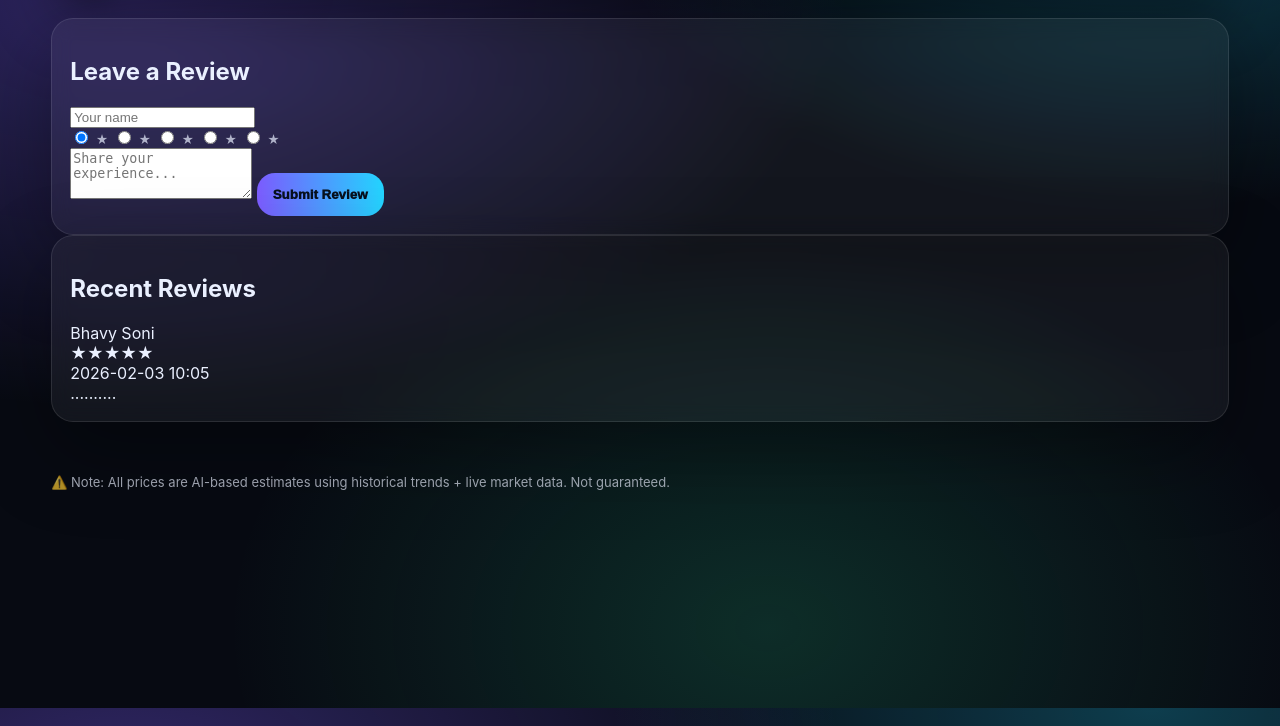
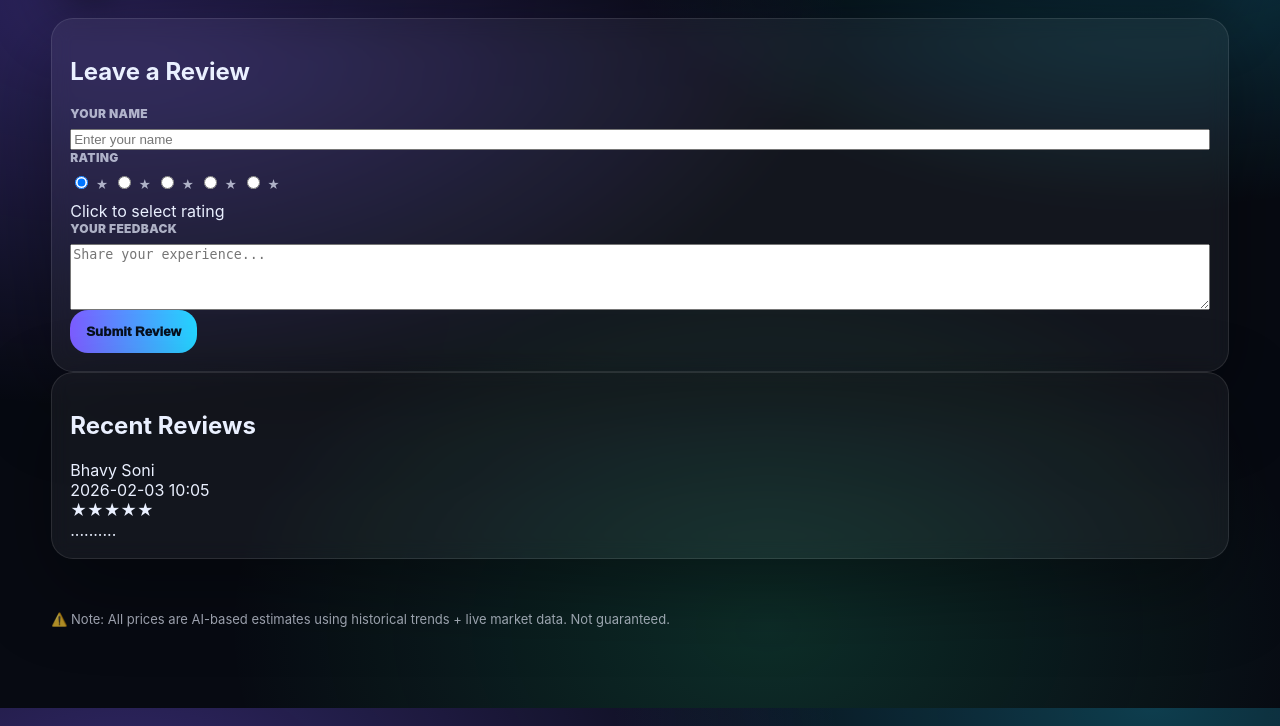
Before and after one commit to Bhavy123321/Silver-Price-Predictor, a Flask app: page /reviews in a window 1280 px wide. Shown: the part 92-818 px from the top of the page. Run offline with Flask 3, Linux system fonts and the light colour scheme; data comes from the database, SQL or seed files in the repository; parts of the project's set-up code (start-up, migrations or seed data) failed here and were passed over.

Commit message:
Update reviews.html

```diff
--- a/templates/reviews.html
+++ b/templates/reviews.html
@@ -3,56 +3,54 @@
 
 <section class="reviews-page">
 
-  <!-- =====================
-       LEAVE A REVIEW
-  ====================== -->
   <div class="card review-form-card">
     <h2 class="section-title">Leave a Review</h2>
 
     <form method="POST" class="review-form">
 
-      <input
-        type="text"
-        name="name"
-        placeholder="Your name"
-        required
-      />
+      <div class="grid-2">
+        <div class="field">
+          <label>Your name</label>
+          <input type="text" name="name" placeholder="Enter your name" required>
+        </div>
 
-      <!-- ⭐ STAR RATING -->
-      <div class="rating">
-        <input type="radio" id="star5" name="rating" value="5" checked>
-        <label for="star5">★</label>
+        <div class="field">
+          <label>Rating</label>
 
-        <input type="radio" id="star4" name="rating" value="4">
-        <label for="star4">★</label>
+          <!-- ⭐ Stars (radio inputs hidden by CSS) -->
+          <div class="stars">
+            <input type="radio" id="rate-5" name="rating" value="5" checked>
+            <label for="rate-5" title="5 stars">★</label>
 
-        <input type="radio" id="star3" name="rating" value="3">
-        <label for="star3">★</label>
+            <input type="radio" id="rate-4" name="rating" value="4">
+            <label for="rate-4" title="4 stars">★</label>
 
-        <input type="radio" id="star2" name="rating" value="2">
-        <label for="star2">★</label>
+            <input type="radio" id="rate-3" name="rating" value="3">
+            <label for="rate-3" title="3 stars">★</label>
 
-        <input type="radio" id="star1" name="rating" value="1">
-        <label for="star1">★</label>
+            <input type="radio" id="rate-2" name="rating" value="2">
+            <label for="rate-2" title="2 stars">★</label>
+
+            <input type="radio" id="rate-1" name="rating" value="1">
+            <label for="rate-1" title="1 star">★</label>
+          </div>
+
+          <div class="stars-hint">Click to select rating</div>
+        </div>
       </div>
 
-      <textarea
-        name="message"
-        placeholder="Share your experience..."
-        rows="3"
-        required
-      ></textarea>
+      <div class="field">
+        <label>Your feedback</label>
+        <textarea name="message" rows="4" placeholder="Share your experience..." required></textarea>
+      </div>
 
-      <button class="btn-primary" type="submit">
-        Submit Review
-      </button>
+      <div class="actions">
+        <button class="btn-primary" type="submit">Submit Review</button>
+      </div>
 
     </form>
   </div>
 
-  <!-- =====================
-       RECENT REVIEWS
-  ====================== -->
   <div class="card reviews-list-card">
     <h2 class="section-title">Recent Reviews</h2>
 
@@ -60,18 +58,19 @@
       <div class="reviews-list">
         {% for r in reviews %}
           <div class="review-item">
-            <div class="review-header">
-              <div class="review-name">{{ r[0] }}</div>
-              <div class="review-rating">
+            <div class="review-top">
+              <div class="review-user">
+                <div class="review-name">{{ r[0] }}</div>
+                <div class="review-date">{{ r[3] }}</div>
+              </div>
+
+              <div class="review-stars">
                 {% for _ in range(r[1]) %}★{% endfor %}
+                {% for _ in range(5 - r[1]) %}☆{% endfor %}
               </div>
             </div>
 
-            <div class="review-date">
-              {{ r[3] }}
-            </div>
-
-            <div class="review-message">
+            <div class="review-msg">
               {{ r[2] }}
             </div>
           </div>
```
